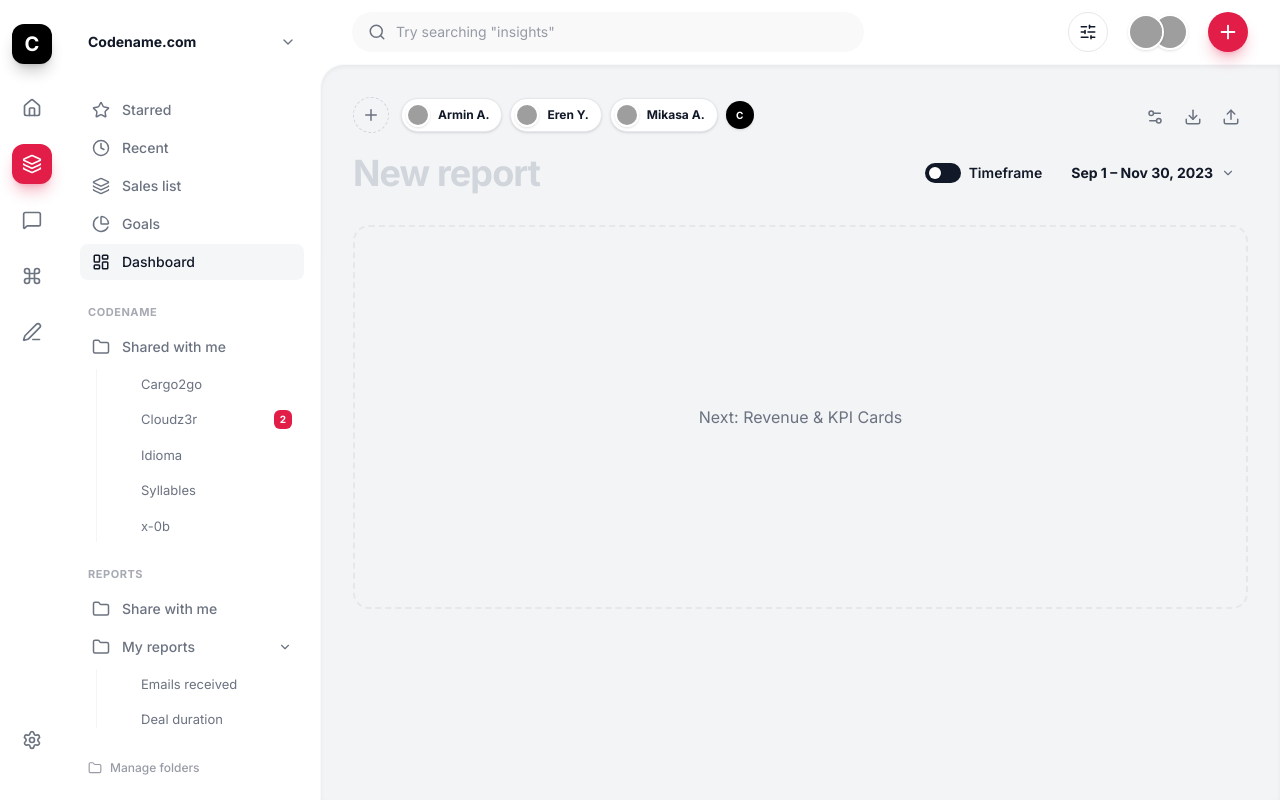
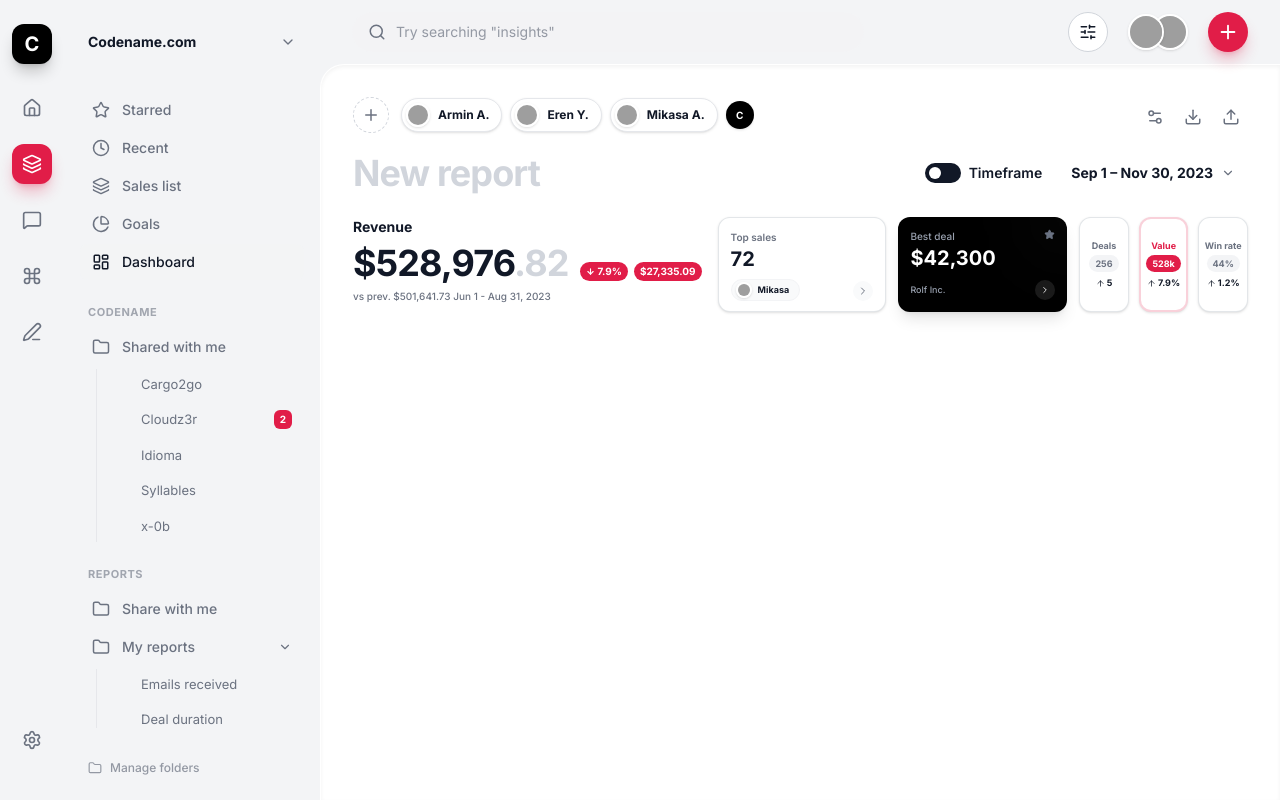
Before and after one commit to sukh285/acorn-dashboard, a React (Vite) app: page / in a window 1280 px wide. Built offline with nearby package versions, Linux system fonts and the light colour scheme; grey boxes are pictures that could not be loaded.

Commit message:
feat: implement DashRevenue top section with KPI cards and stats

```diff
--- a/src/index.css
+++ b/src/index.css
@@ -6,19 +6,18 @@
   --color-brand-hover: #BE123C;
 
   /* Shell Colors (Sidebar/Header) */
-  --color-surface: #FFFFFF;
+  --color-surface: #F3F4F6;
 
   /* Page Content Background */
-  --color-bg-main: #F3F4F6; /* Slightly darker to make white cards pop */
+  --color-bg-main: #FFFFFF;
 
   --color-text-primary: #111827;
   --color-text-secondary: #6B7280;
-  --color-border: #E5E7EB;
+  --color-border: #D1D5DB;
 }
 
 :root {
   font-family: 'Inter', sans-serif;
-  /* The outer window background is White */
   background-color: var(--color-surface);
   color: var(--color-text-primary);
 }
--- a/src/pages/Dashboard/Dashboard.jsx
+++ b/src/pages/Dashboard/Dashboard.jsx
@@ -1,16 +1,18 @@
 import React from 'react';
 import DashHeader from './sections/DashHeader';
+import DashRevenue from './sections/DashRevenue';
 
 const Dashboard = () => {
   return (
-    <div className="space-y-8 pb-10 max-w-[1400px] mx-auto">
+    <div className="space-y-6 pb-10 max-w-[1400px] mx-auto">
       {/* 1. Header Section */}
       <DashHeader />
 
-      {/* 2. Main Content Placeholder */}
-      <div className="border-2 border-dashed border-gray-200 rounded-2xl h-96 flex items-center justify-center text-text-secondary">
-        Next: Revenue & KPI Cards
-      </div>
+      {/* 2. Revenue & Cards Row */}
+      <DashRevenue />
+
+      {/* 3. Placeholder for Next Steps */}
+      <div className="h-4 w-full"></div>
     </div>
   );
 };
--- /dev/null
+++ b/src/pages/Dashboard/sections/DashRevenue.jsx
@@ -0,0 +1,119 @@
+import React from 'react';
+import {
+  ArrowUp, ArrowDown, ChevronDown,
+  Star, ChevronRight, ArrowUpRight
+} from 'lucide-react';
+import { Avatar } from '../../../components/ui/Avatar';
+
+const DashRevenue = () => {
+  return (
+    <div className="flex flex-col xl:flex-row gap-4 w-full">
+
+      {/* LEFT: Main Revenue Text Area */}
+      <div className="flex-none xl:w-auto min-w-[280px] flex flex-col justify-between">
+        <div>
+           <h2 className="text-sm font-bold text-text-primary mb-1.5">Revenue</h2>
+
+           {/* Big Number Row */}
+           <div className="flex items-baseline gap-3 mb-1.5">
+              <span className="text-4xl font-extrabold tracking-tight text-text-primary">
+                $528,976<span className="text-gray-300">.82</span>
+              </span>
+
+              {/* Badges */}
+              <div className="flex items-center gap-1.5">
+                 <div className="flex items-center gap-0.5 bg-brand text-white text-[10px] font-bold px-1.5 py-0.5 rounded-full">
+                    <ArrowDown size={9} strokeWidth={3} /> 7.9%
+                 </div>
+                 <div className="flex items-center gap-0.5 bg-brand text-white text-[10px] font-bold px-1.5 py-0.5 rounded-full">
+                    $27,335.09
+                 </div>
+              </div>
+           </div>
+
+           {/* Subtitle */}
+           <p className="text-[10px] text-text-secondary font-medium flex items-center gap-1">
+              vs prev. $501,641.73 Jun 1 - Aug 31, 2023
+           </p>
+        </div>
+      </div>
+
+      {/* RIGHT: Cards Grid */}
+      <div className="flex-1 grid grid-cols-1 md:grid-cols-12 gap-3">
+
+         {/* 1. Top Sales (White Card) - Span 4 */}
+         <div className="md:col-span-4 bg-white p-3 rounded-xl border border-border/60 shadow-sm hover:shadow-md transition-shadow flex flex-col justify-between h-[95px]">
+            <div className="flex justify-between items-start">
+               <span className="text-[10px] font-semibold text-text-secondary">Top sales</span>
+            </div>
+            <div className="flex items-end justify-between">
+                <div>
+                   <div className="text-xl font-bold mb-1.5">72</div>
+                   <div className="flex items-center gap-1.5 bg-gray-50 pr-2.5 pl-1 py-0.5 rounded-full border border-gray-100 w-max">
+                      <Avatar src="https://i.pravatar.cc/150?u=Mikasa" size="sm" className="size-4!" />
+                      <span className="text-[9px] font-bold text-text-primary">Mikasa</span>
+                   </div>
+                </div>
+                <button className="bg-gray-50 p-1 rounded-full text-text-secondary hover:bg-gray-100">
+                   <ChevronRight size={12} />
+                </button>
+            </div>
+         </div>
+
+         {/* 2. Best Deal (Black Card) - Span 4 */}
+         <div className="md:col-span-4 bg-black text-white p-3 rounded-xl shadow-lg flex flex-col justify-between h-[95px] relative overflow-hidden group">
+            {/* Gradient Glow Effect */}
+            <div className="absolute top-0 right-0 w-16 h-16 bg-white/5 rounded-full blur-2xl -translate-y-1/2 translate-x-1/2"></div>
+
+            <div className="flex justify-between items-start z-10">
+               <span className="text-[10px] font-medium text-gray-400">Best deal</span>
+               <Star size={11} className="text-gray-500 fill-gray-500" />
+            </div>
+            <div className="z-10">
+               <div className="text-xl font-bold mb-2">$42,300</div>
+               <div className="flex items-center justify-between">
+                  <span className="text-[9px] text-gray-400 font-medium">Rolf Inc.</span>
+                  <button className="size-5 bg-white/10 hover:bg-white text-black rounded-full flex items-center justify-center transition-colors">
+                     <ChevronRight size={10} className="text-white group-hover:text-black transition-colors" />
+                  </button>
+               </div>
+            </div>
+         </div>
+
+         {/* 3. Small Metrics - Span 4 (Container for 3 small columns) */}
+         <div className="md:col-span-4 grid grid-cols-3 gap-2.5">
+
+             {/* Deals */}
+             <div className="bg-white rounded-xl border border-border/60 shadow-sm flex flex-col items-center justify-center py-2 gap-0.5 h-[95px]">
+                <span className="text-[9px] font-bold text-text-secondary">Deals</span>
+                <span className="bg-gray-100 text-text-secondary text-[9px] font-bold px-1.5 py-0.5 rounded-full">256</span>
+                <div className="flex items-center gap-0.5 text-[9px] font-bold text-text-primary mt-0.5">
+                   <ArrowUp size={9} /> 5
+                </div>
+             </div>
+
+             {/* Value (Pink Highlight) */}
+             <div className="bg-white rounded-xl border-2 border-brand/20 shadow-sm flex flex-col items-center justify-center py-2 gap-0.5 h-[95px]">
+                <span className="text-[9px] font-bold text-brand">Value</span>
+                <span className="bg-brand text-white text-[9px] font-bold px-1.5 py-0.5 rounded-full">528k</span>
+                <div className="flex items-center gap-0.5 text-[9px] font-bold text-text-primary mt-0.5">
+                   <ArrowUp size={9} /> 7.9%
+                </div>
+             </div>
+
+             {/* Win rate */}
+             <div className="bg-white rounded-xl border border-border/60 shadow-sm flex flex-col items-center justify-center py-2 gap-0.5 h-[95px]">
+                <span className="text-[9px] font-bold text-text-secondary">Win rate</span>
+                <span className="bg-gray-100 text-text-secondary text-[9px] font-bold px-1.5 py-0.5 rounded-full">44%</span>
+                <div className="flex items-center gap-0.5 text-[9px] font-bold text-text-primary mt-0.5">
+                   <ArrowUp size={9} /> 1.2%
+                </div>
+             </div>
+         </div>
+
+      </div>
+    </div>
+  );
+};
+
+export default DashRevenue;
```
